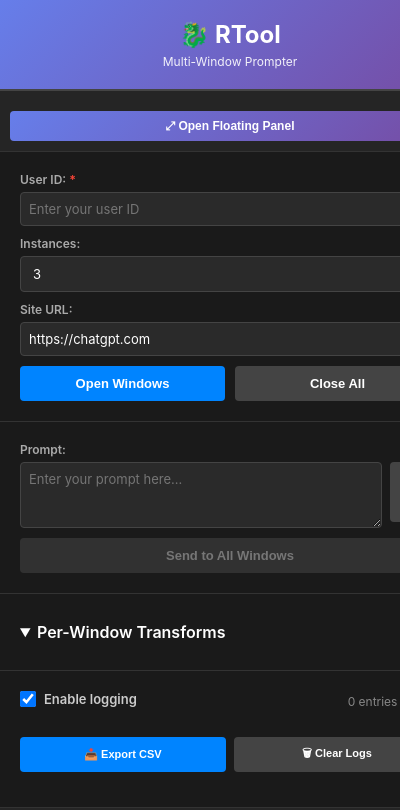
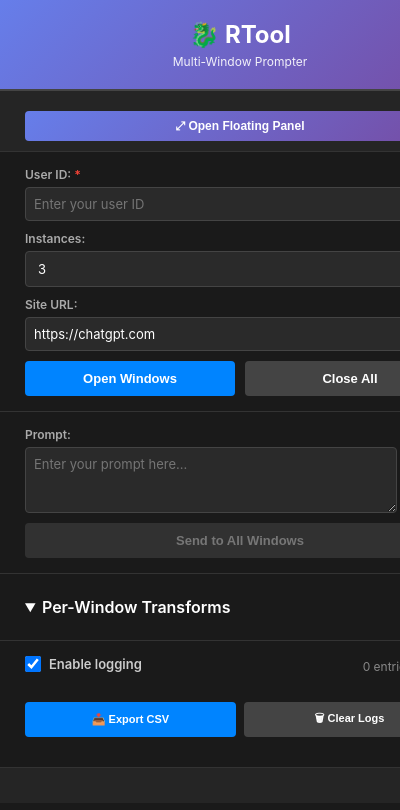
Before and after one commit to delher/RTapp, a browser extension: page chrome-extension/popup.html in a window 400 px wide. Shown: the top 810 px of the page. Drawn offline with Linux system fonts and the light colour scheme.

Commit message:
Fix content centering with increased width and consistent padding
Centering Fixes:
1. Increased body width from 460px to 480px
2. Added 'margin: 0 auto' to center body
3. Standardized horizontal padding to 25px across all sections
4. Changed section padding to 15px 25px (vertical horizontal)
5. Updated header padding to 20px 25px
6. Updated detach-bar padding to 10px 25px
7. Updated status padding to 10px 25px

Result: All content areas now have consistent 25px left/right margins,
properly centered within the 480px window width

```diff
--- a/chrome-extension/popup.css
+++ b/chrome-extension/popup.css
@@ -5,13 +5,13 @@
 }
 
 body {
-  width: 460px;
+  width: 480px;
   min-height: 500px;
   font-family: -apple-system, BlinkMacSystemFont, 'Segoe UI', sans-serif;
   background: #1a1a1a;
   color: #fff;
   padding: 0;
-  margin: 0;
+  margin: 0 auto;
   overflow-y: auto;
   display: flex;
   flex-direction: column;
@@ -19,7 +19,7 @@ body {
 
 .header {
   background: linear-gradient(135deg, #667eea 0%, #764ba2 100%);
-  padding: 20px;
+  padding: 20px 25px;
   text-align: center;
   border-bottom: 2px solid #444;
   position: relative;
@@ -37,7 +37,7 @@ body {
 }
 
 .detach-bar {
-  padding: 10px;
+  padding: 10px 25px;
   background: #252525;
   border-bottom: 1px solid #333;
   display: flex;
@@ -61,7 +61,7 @@ body {
 }
 
 .section {
-  padding: 20px;
+  padding: 15px 25px;
   border-bottom: 1px solid #333;
 }
 
@@ -250,7 +250,7 @@ button:disabled {
 }
 
 .status {
-  padding: 10px 20px;
+  padding: 10px 25px;
   font-size: 11px;
   text-align: center;
   background: #252525;
```
